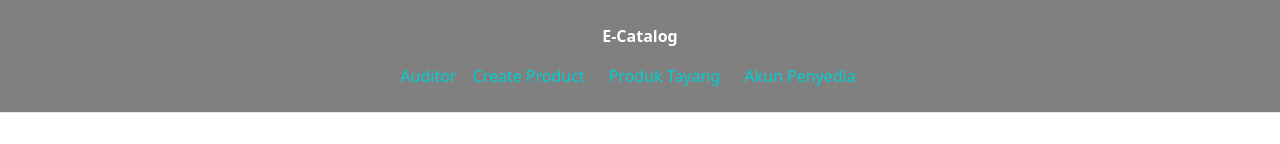
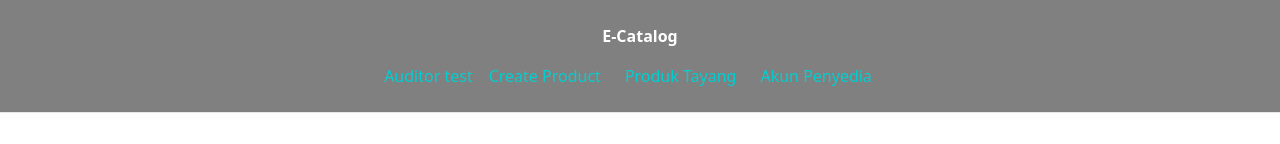
Before and after one commit to emhavis/w3, a Next.js app: page /mint-item in a window 1280 px wide. Shown: the top 144 px of the page. Built offline with nearby package versions, Linux system fonts and the light colour scheme; what ipfs-http-client would draw is missing.

Commit message:
tambah test

```diff
--- a/pages/_app.js
+++ b/pages/_app.js
@@ -10,7 +10,7 @@ function EkatalogMarketplace({Component, pageProps}) {
         <div className='flex mt-4 justify-center'>
           <Link href='/'>
             <a className='mr-4'>
-              Auditor
+              Auditor test
             </a>
           </Link>
           <Link href='/mint-item'>
```
